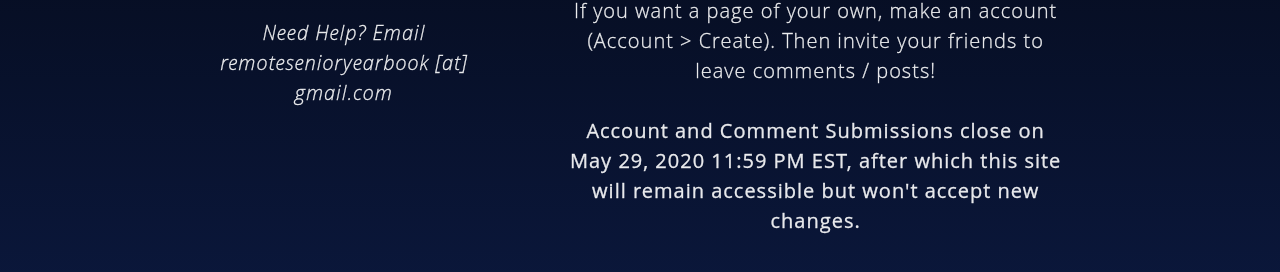
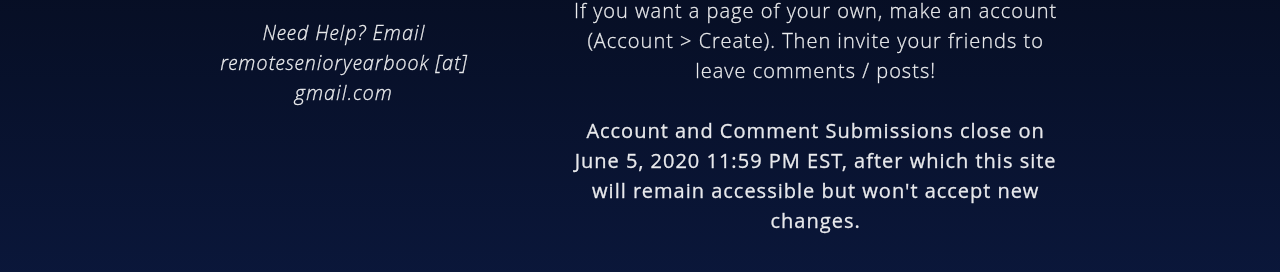
Before and after one commit to jordanlei/senior-yearbook, a Next.js app: page /how in a window 1280 px wide. Shown: the part 484-756 px from the top of the page. Built offline with nearby package versions, Linux system fonts and the light colour scheme.

Commit message:
Update how.js

```diff
--- a/pages/how.js
+++ b/pages/how.js
@@ -54,7 +54,7 @@ class How extends Component {
               to Edit or Delete these comments after you post them. <br/><br/>
               If you want a page of your own, make an account
               (Account > Create). Then invite your friends to leave comments / posts!<br/><br/>
-              <b>Account and Comment Submissions close on May 29, 2020 11:59 PM EST, after
+              <b>Account and Comment Submissions close on June 5, 2020 11:59 PM EST, after
               which this site will remain accessible but won't accept new changes.</b>
               </p>
               </Fade>
```
